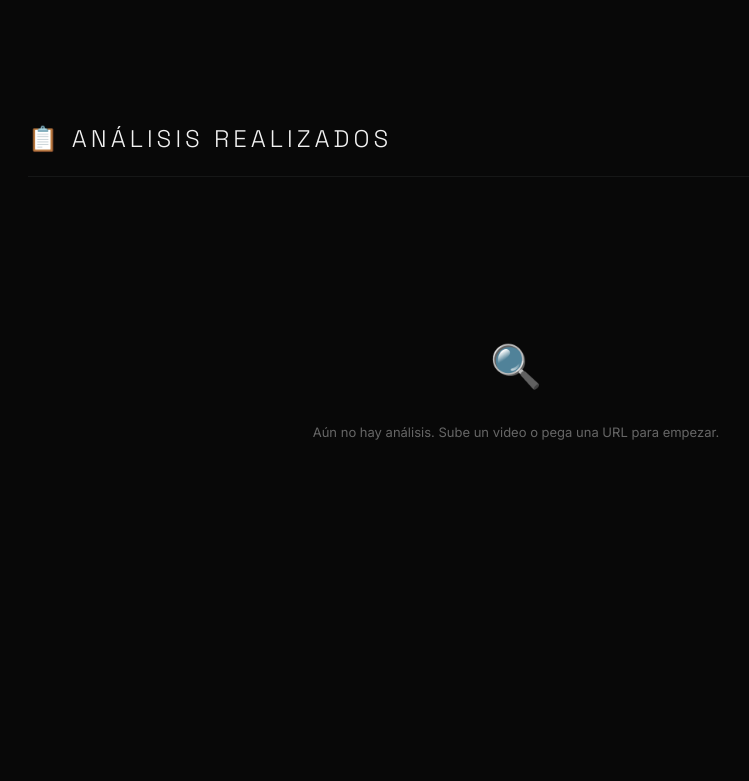
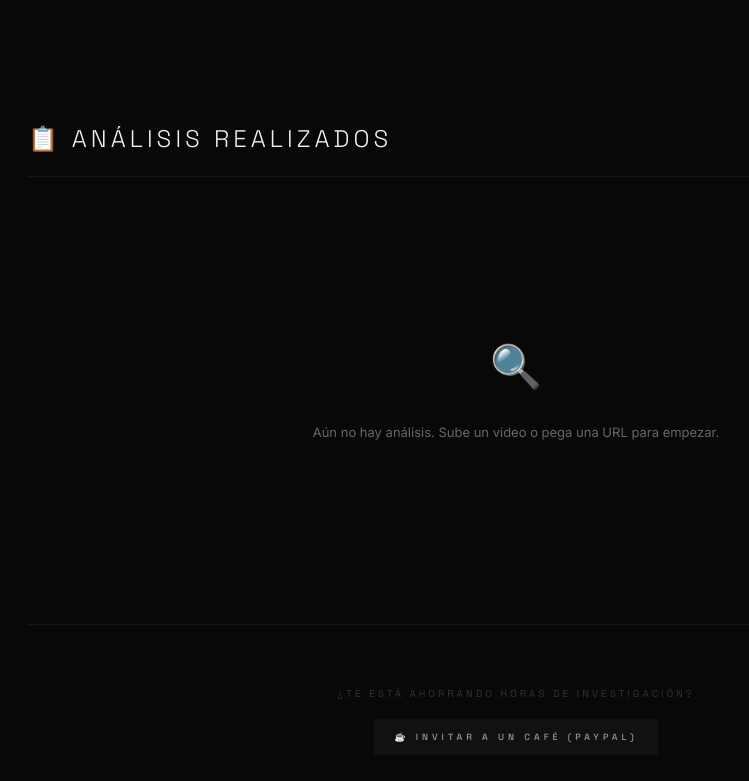
Before and after one commit to takekaraka/techvalidator-ai, a website: page public/index.html in a window 1280 px wide. Shown: the part 1064-1845 px from the top of the page, without its empty margins (124-873 px from the left). Before the commit the page ends 1748 px from the top, so only its background shows below. Drawn offline with Linux system fonts and the light colour scheme; no server answers.

Commit message:
💸 Añadidos botones y links de donación PayPal

```diff
--- a/public/index.html
+++ b/public/index.html
@@ -68,6 +68,16 @@
       </div>
     </div>
 
+    <!-- FOOTER DONACIÓN -->
+    <footer style="text-align:center; padding: 60px 0 20px; margin-top: 60px; border-top: 1px solid var(--line-subtle);">
+      <p style="font-family: 'Space Grotesk', sans-serif; font-size: 10px; letter-spacing: 3px; color: var(--grey-structural); text-transform: uppercase; margin-bottom: 16px;">
+        ¿Te está ahorrando horas de investigación?
+      </p>
+      <a href="https://www.paypal.com/cgi-bin/webscr?cmd=_donations&business=takekaraka@yahoo.com&currency_code=EUR&source=url" target="_blank" class="btn btn-secondary btn-sm" style="text-decoration: none; display: inline-block;">
+        ☕ INVITAR A UN CAFÉ (PAYPAL)
+      </a>
+    </footer>
+
   </div>
 
   <!-- TOAST -->
```
Also changed, not shown: README.md.
